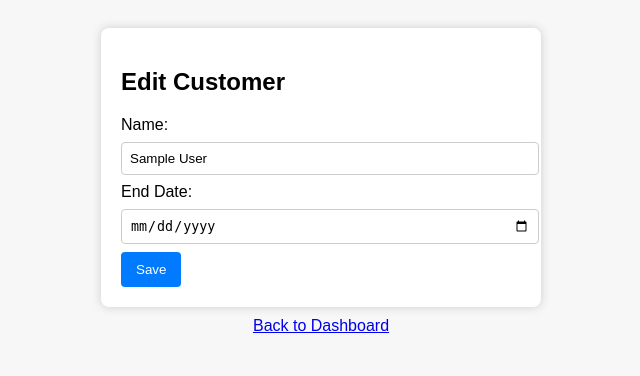
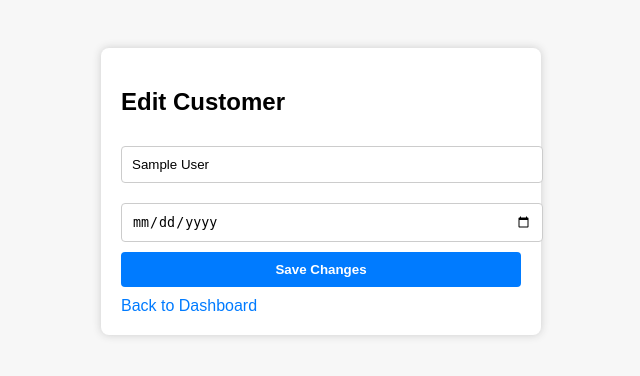
Before and after one commit to iqfadi0/IPS-DOMINO, a Flask app: page /edit/1 in a window 1280 px wide. Shown: the top 376 px of the page, without its empty margins (319-959 px from the left). Run offline with Flask 3, Linux system fonts and the light colour scheme; the visitor is signed in with stand-in values (Sample User, id 1); data comes from the database, SQL or seed files in the repository.

Commit message:
Update edit.html

```diff
--- a/templates/edit.html
+++ b/templates/edit.html
@@ -4,24 +4,22 @@
 <meta charset="UTF-8" />
 <title>Edit Customer</title>
 <style>
-  body { font-family: Arial, sans-serif; background: #f7f7f7; padding: 20px; }
-  form { background: white; padding: 20px; border-radius: 8px; max-width: 400px; margin: auto; box-shadow: 0 0 10px #ccc; }
-  input[type=text], input[type=date] { width: 100%; padding: 8px; margin: 8px 0; border-radius: 4px; border: 1px solid #ccc; }
-  button { padding: 10px 15px; border:none; background: #007bff; color: white; border-radius: 4px; cursor: pointer; }
+  body { font-family: Arial, sans-serif; background: #f7f7f7; padding: 40px; }
+  .container { max-width: 400px; margin: auto; background: white; padding: 20px; border-radius: 8px; box-shadow: 0 0 8px #ccc; }
+  input[type=text], input[type=date] { width: 100%; padding: 10px; margin: 10px 0; border-radius: 4px; border: 1px solid #ccc; }
+  button { width: 100%; padding: 10px; background: #007bff; color: white; border: none; border-radius: 4px; cursor: pointer; font-weight: bold; }
   button:hover { background: #0056b3; }
-  a { display: inline-block; margin-top: 10px; }
+  a { display: inline-block; margin-top: 10px; color: #007bff; text-decoration: none; }
 </style>
 </head>
 <body>
-<form method="POST">
+<div class="container">
   <h2>Edit Customer</h2>
-  <label>Name:</label>
-  <input type="text" name="name" value="{{ customer[1] }}" required>
-  <label>End Date:</label>
-  <input type="date" name="end_date" value="{{ customer[3] }}" required>
-  <button type="submit">Save</button>
-</form>
-<div style="text-align:center;">
+  <form method="POST">
+    <input type="text" name="name" value="{{ customer[1] }}" placeholder="Customer Name" required>
+    <input type="date" name="end_date" value="{{ customer[3] }}" required>
+    <button type="submit">Save Changes</button>
+  </form>
   <a href="{{ url_for('dashboard') }}">Back to Dashboard</a>
 </div>
 </body>
```
